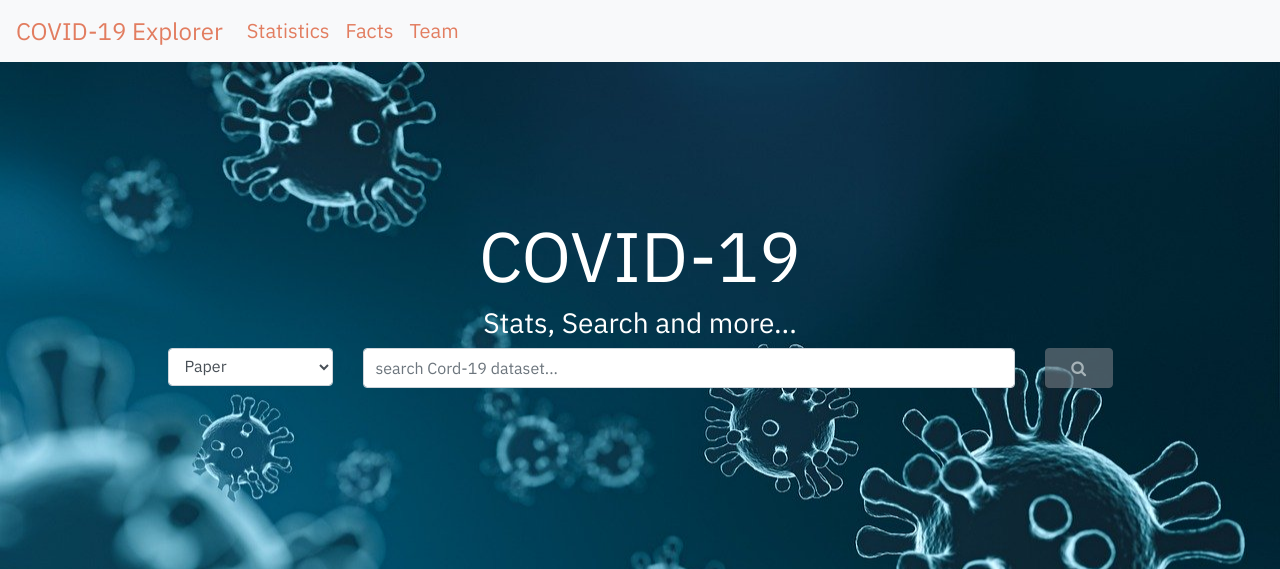
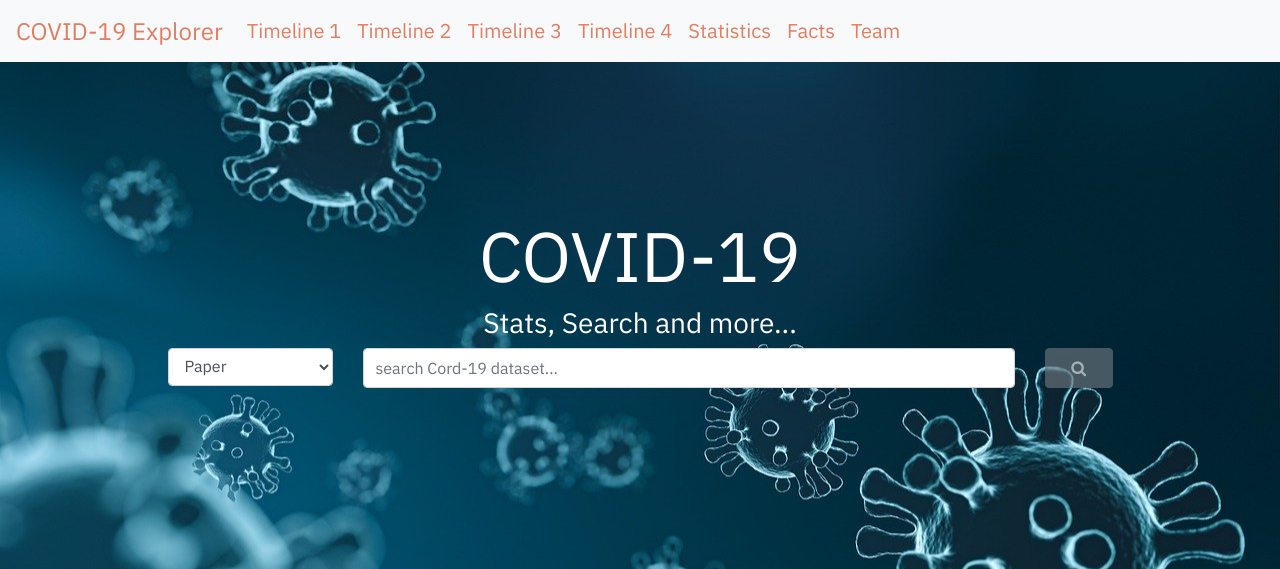
Before and after one commit to heerambavi1998/CovidExplorer, a Flask app: page / in a window 1280 px wide. Shown: the top 569 px of the page. Run offline with Flask 3, Linux system fonts and the light colour scheme; parts of the project's set-up code (start-up, migrations or seed data) failed here and were passed over; some libraries are stand-ins or nearby versions.

Commit message:
add templates for timelines

```diff
--- a/app/templates/navbar.html
+++ b/app/templates/navbar.html
@@ -12,6 +12,24 @@
                 <li class="nav-item">
                 <a style="font-size:20px" class="nav-link" href="/search_all">Search</a>
             </li>-->
+
+            <li class="nav-item">
+                <a style="font-size:20px" class="nav-link" href="/timeline1">Timeline 1</a>
+            </li>
+
+            <li class="nav-item">
+                <a style="font-size:20px" class="nav-link" href="/timeline2">Timeline 2</a>
+            </li>
+
+            <li class="nav-item">
+                <a style="font-size:20px" class="nav-link" href="/timeline3">Timeline 3</a>
+            </li>
+
+            <li class="nav-item">
+                <a style="font-size:20px" class="nav-link" href="/timeline4">Timeline 4</a>
+            </li>
+
+
             <li class="nav-item">
                 <a style="font-size:20px" class="nav-link" href="/stats">Statistics</a>
             </li>
```
Also changed, not shown: app/templates/timelinepg-big.html (added, +27 -0 lines), app/templates/timelinepg.html (added, +27 -0 lines).
